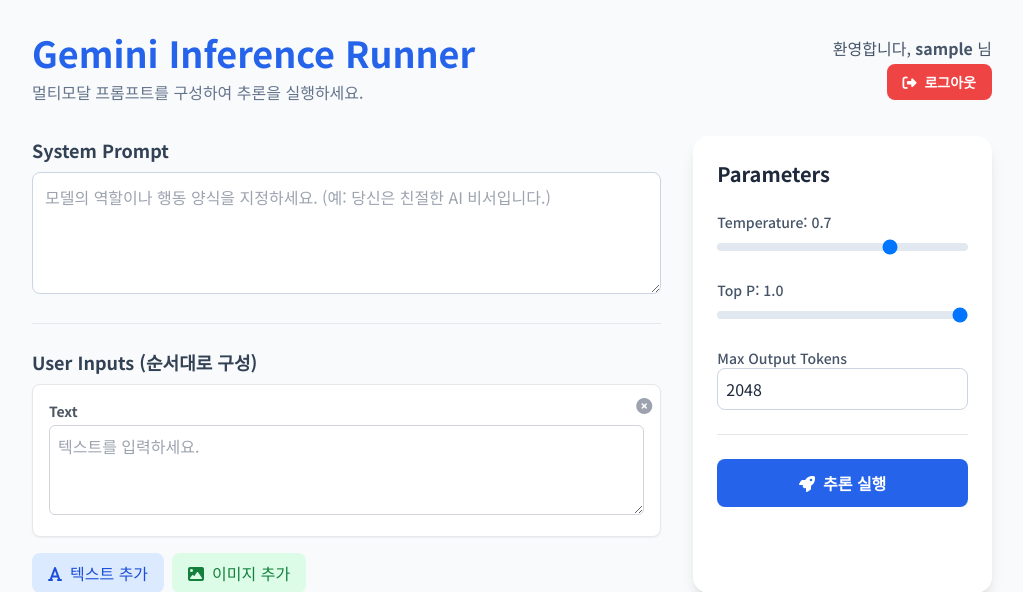
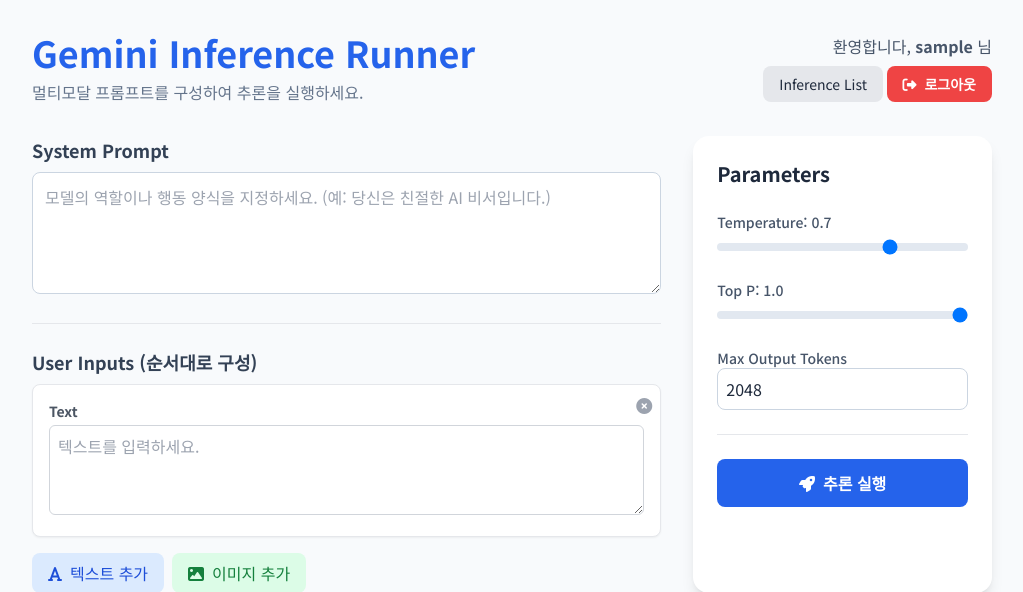
Before and after one commit to aceail/Django_Firebase, a Django app: page /inference/ in a window 1280 px wide. Shown: the top 592 px of the page, without its empty margins (128-1151 px from the left). Run offline with Django 5.2, Linux system fonts and the light colour scheme; the visitor is signed in with stand-in values (Sample User, id 1); some libraries are stand-ins or nearby versions.

Commit message:
Allow shared inference review

```diff
--- a/LLM_review/reviews/views.py
+++ b/LLM_review/reviews/views.py
@@ -120,15 +120,18 @@
 
 @login_required
 def inference_list(request):
-    """추론 목록 페이지"""
-    inferences = Inference.objects.filter(requester=request.user).order_by("-created_at")
+    """추론 목록 페이지
+
+    모든 사용자가 다른 사용자의 추론도 볼 수 있도록 전체 목록을 반환한다.
+    """
+    inferences = Inference.objects.all().order_by("-created_at")
     return render(request, "reviews/inference_list.html", {"inferences": inferences})
 
 
 @login_required
 def inference_detail(request, inference_id):
     """Return inference detail data as JSON"""
-    inference = get_object_or_404(Inference, pk=inference_id, requester=request.user)
+    inference = get_object_or_404(Inference, pk=inference_id)
 
     inputs = [
         {
@@ -172,7 +175,7 @@
 @login_required
 def evaluation_page(request, inference_id):
     """평가 페이지"""
-    inference = get_object_or_404(Inference, pk=inference_id, requester=request.user)
+    inference = get_object_or_404(Inference, pk=inference_id)
 
     if request.method == "POST":
         Evaluation.objects.create(
@@ -213,7 +216,7 @@
 @login_required
 def submit_evaluation(request, inference_id):
     """평가 결과 저장 후 상세 페이지로 리다이렉트"""
-    inference = get_object_or_404(Inference, pk=inference_id, requester=request.user)
+    inference = get_object_or_404(Inference, pk=inference_id)
 
     if request.method == "POST":
         Evaluation.objects.create(
--- a/LLM_review/templates/reviews/inference_list.html
+++ b/LLM_review/templates/reviews/inference_list.html
@@ -58,6 +58,7 @@
                     <button data-id="{{ inference.id }}" class="inference-item flex-1 text-left p-3 bg-white rounded-lg shadow hover:bg-blue-50">
                         <span class="font-semibold">#{{ inference.id }}</span>
                         <span class="ml-2 text-sm text-gray-500">{{ inference.created_at|date:"m/d H:i" }}</span>
+                        <span class="ml-2 text-xs text-gray-400">{{ inference.requester.username }}</span>
                     </button>
                     <a href="{% url 'reviews:evaluation_page' inference.id %}" class="px-3 py-2 bg-blue-600 text-white rounded-lg text-sm whitespace-nowrap hover:bg-blue-700">평가</a>
                 </li>
--- a/LLM_review/templates/reviews/inference_page.html
+++ b/LLM_review/templates/reviews/inference_page.html
@@ -25,8 +25,11 @@
             </div>
             <!-- 로그인 사용자 정보 및 로그아웃 버튼 -->
             {% if user.is_authenticated %}
-            <div class="text-right">
+            <div class="text-right space-y-2">
                 <p class="text-slate-600">환영합니다, <span class="font-semibold">{{ user.username }}</span> 님</p>
+                {% if user.is_staff %}
+                <a href="{% url 'reviews:inference_list' %}" class="inline-block px-4 py-2 bg-gray-200 text-sm rounded-lg hover:bg-gray-300">Inference List</a>
+                {% endif %}
                 <form action="{% url 'logout' %}" method="post" class="inline">
                     {% csrf_token %}
                     <button type="submit" class="inline-block mt-1 px-4 py-2 bg-red-500 text-white text-sm font-semibold rounded-lg hover:bg-red-600 transition-colors border-none cursor-pointer">
@@ -103,8 +106,8 @@
         <h2 class="text-2xl font-semibold text-slate-800">접근 안내</h2>
         <p class="mt-4 text-slate-700">이 페이지는 추론을 생성하는 관리자용 페이지입니다.</p>
         <p class="mt-2 text-slate-500">평가를 진행하시려면 아래 버튼을 눌러 평가 목록 페이지로 이동해주세요.</p>
-        <a href="#" class="mt-6 inline-block px-6 py-3 bg-blue-600 text-white font-semibold rounded-lg hover:bg-blue-700 transition-colors">
-            평가 목록으로 이동 (준비 중)
+        <a href="{% url 'reviews:inference_list' %}" class="mt-6 inline-block px-6 py-3 bg-blue-600 text-white font-semibold rounded-lg hover:bg-blue-700 transition-colors">
+            평가 목록으로 이동
         </a>
     </div>
     {% endif %}
```
